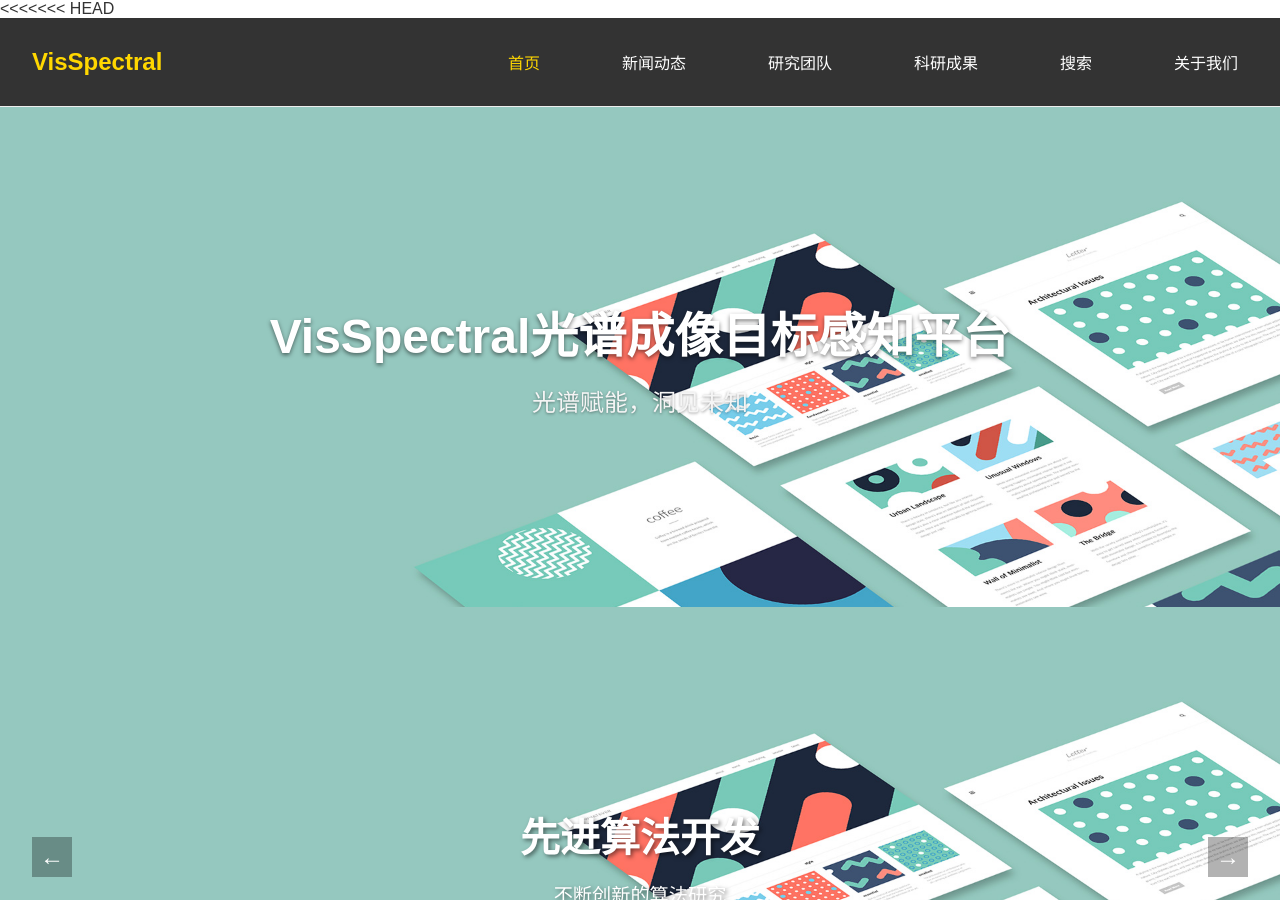
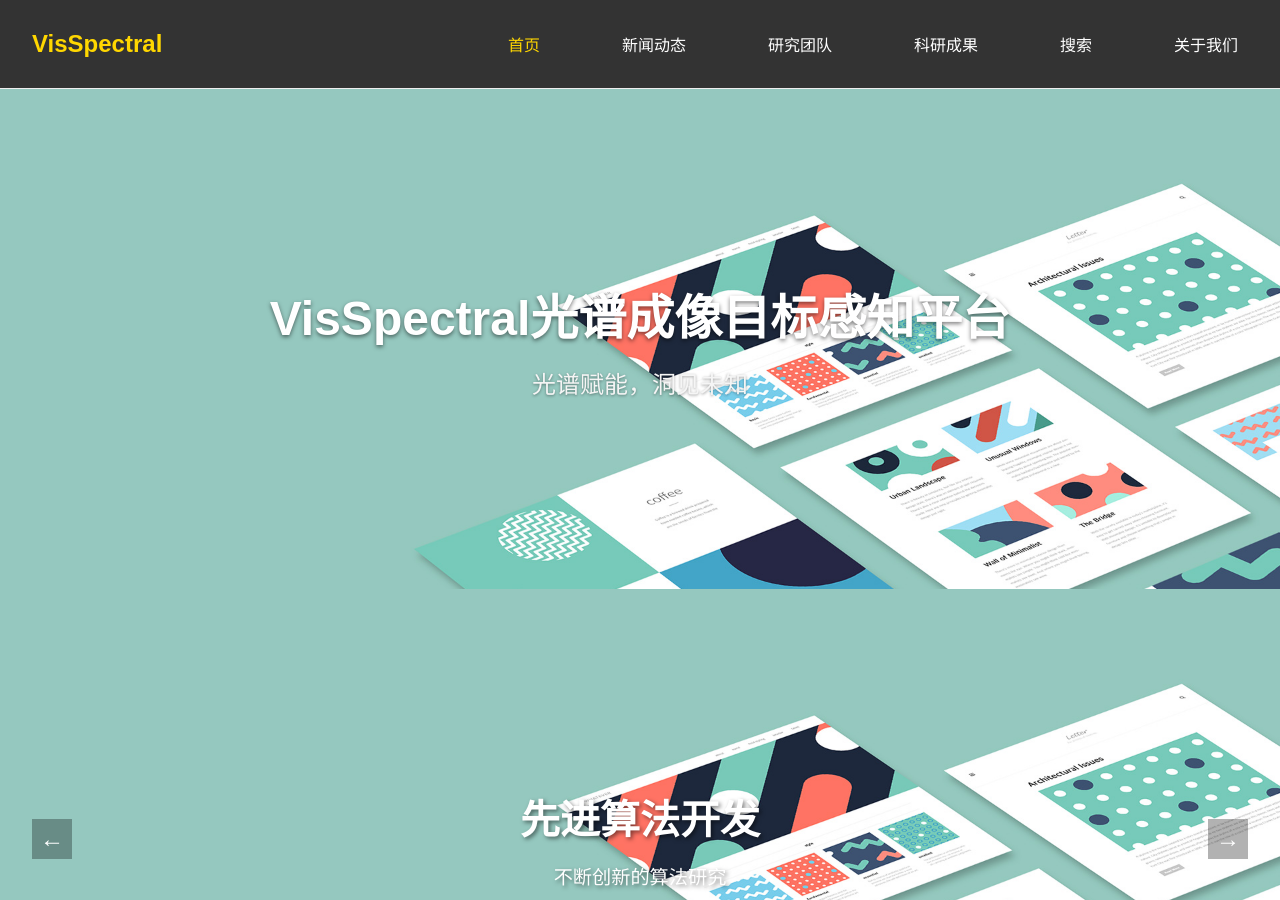
Before and after one commit to SUIQW/newtest1.github.io, a Jekyll site: the page index.html, which Jekyll copies as it is, in a window 1280 px wide and 900 px high. Built offline with Jekyll 4.4.1, drawn with Linux system fonts in a browser that asks for light colours.

Commit message:
Update index.html

```diff
--- a/index.html
+++ b/index.html
@@ -5,7 +5,6 @@
   <meta name="viewport" content="width=device-width, initial-scale=1.0">
   <title>首页 - VisSpectral光谱成像目标感知平台</title>
   <link rel="icon" href="./assets/images/OIP.jpg" type="image/x-icon">
-<<<<<<< HEAD
   <link rel="stylesheet" href="./assets/main.css">
   <link rel="stylesheet" href="./assets/style.css">
   <style>
@@ -292,8 +291,8 @@
   <!-- 你的Banner HTML代码（无需修改） -->
   <section class="page-banner">
     <div class="page-banner-img">
-      <div style="background-image: url(/assets/images/lab-photo.jpg)"></div>
-      <img class="img-placeholder" src="/assets/images/lab-photo.jpg">
+      <div style="background-image: url(./assets/images/lab-photo.jpg)"></div>
+      <img class="img-placeholder" src="./assets/images/lab-photo.jpg">
     </div>
     <div class="wrapper">
       <div class="page-banner-inner">
@@ -313,7 +312,7 @@
   <div class="carousel" style="position: relative; height: 500px; overflow: hidden;">
     <div class="carousel-slides">
       <!-- 轮播图1 -->
-      <div class="slide active" style="background-image: url('../assets/images/slide1.jpg');
+      <div class="slide active" style="background-image: url('./assets/images/slide1.jpg');
                                       width: 100%;
                                       height: 100%;
                                       background-size: cover;
@@ -329,7 +328,7 @@
         </div>
       </div>
       <!-- 轮播图2 -->
-      <div class="slide" style="background-image: url('../assets/images/slide2.jpg');
+      <div class="slide" style="background-image: url('./assets/images/slide2.jpg');
                                 width: 100%;
                                 height: 100%;
                                 background-size: cover;
@@ -345,7 +344,7 @@
         </div>
       </div>
       <!-- 轮播图3 -->
-      <div class="slide" style="background-image: url('../assets/images/slide3.jpg');
+      <div class="slide" style="background-image: url('./assets/images/slide3.jpg');
                                 width: 100%;
                                 height: 100%;
                                 background-size: cover;
```
